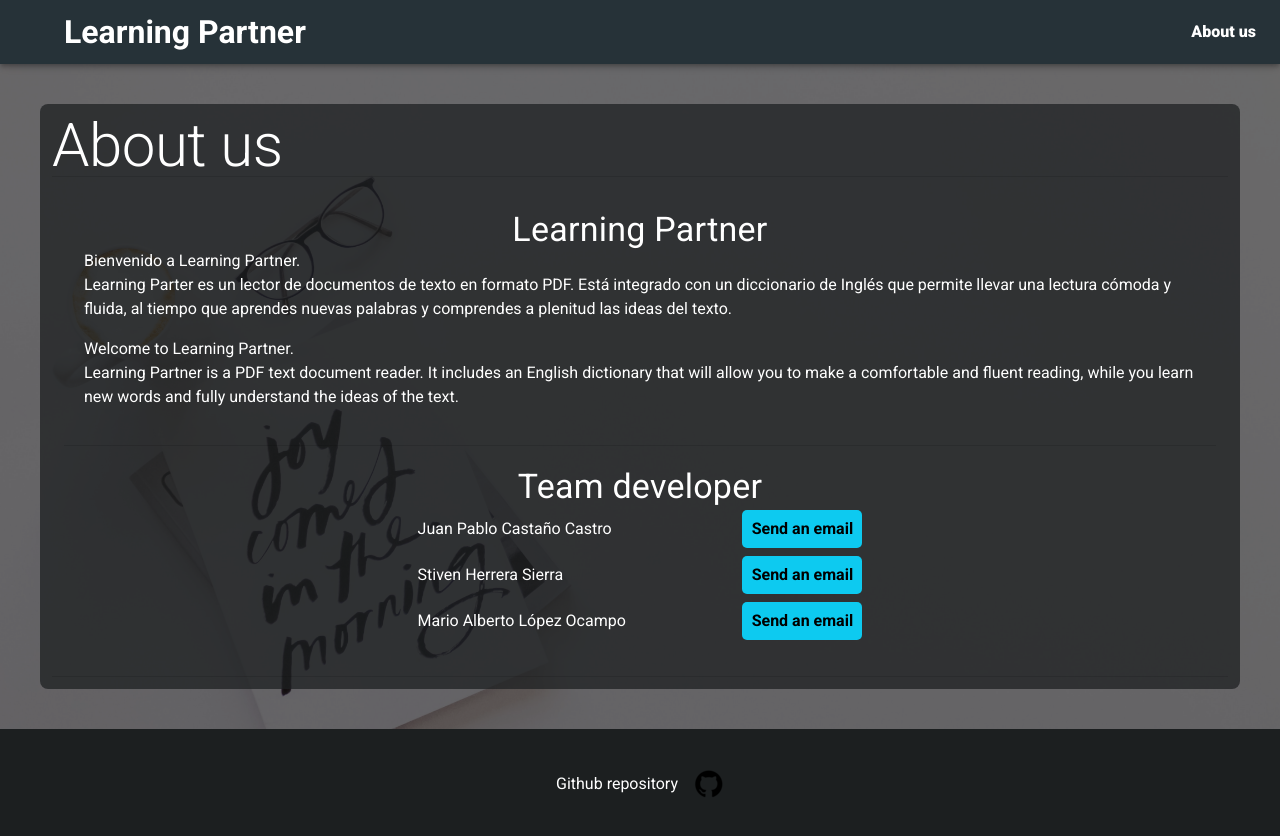
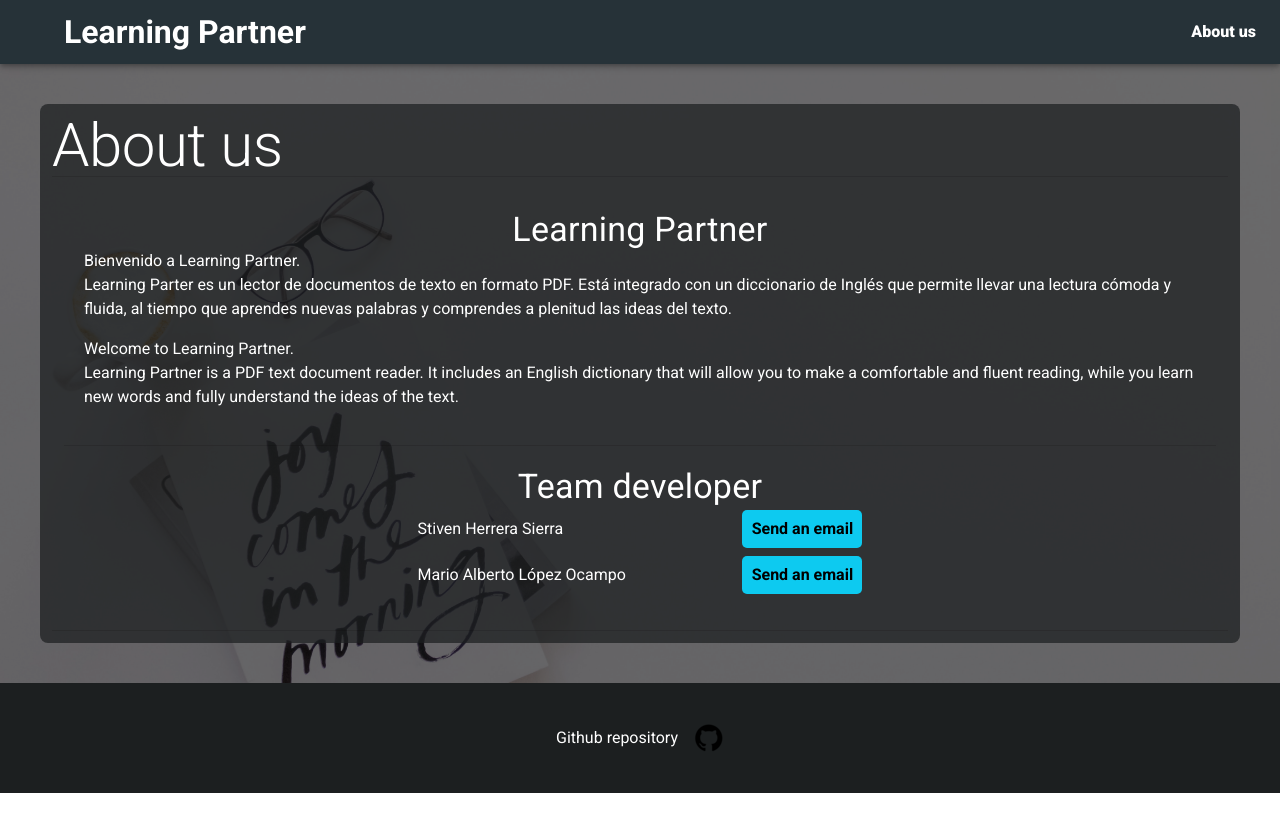
Before and after one commit to StivenHerreraSierra/grupo-9-48, a Vue app in the folder frontend/: page /about in a window 1280 px wide. Shown: the top 836 px of the page. After the commit the page ends 800 px from the top, so only its background shows below. Built offline with nearby package versions, Linux system fonts and the light colour scheme.

Commit message:
Correción en la conexión entre las vistas

```diff
--- a/frontend/src/components/Card.vue
+++ b/frontend/src/components/Card.vue
@@ -1,6 +1,6 @@
 <template>
 <v-hover v-slot="{ hover }">
-  <v-card class="mx-auto" color="grey lighten-4" max-width="600" height="250px">
+  <v-card class="mx-auto" color="grey lighten-4" max-width="600" height="250px"  link to="/user/reader">
     <v-img :aspect-ratio="16 / 9" src="../assets/image/github.png" height="250px">
       <v-expand-transition>
         <div
--- a/frontend/src/views/AcercaDe.vue
+++ b/frontend/src/views/AcercaDe.vue
@@ -32,18 +32,6 @@
             <h4 class="text-h4">Team developer</h4>
 
             <section class="developers-section">
-              <v-row no-gutters align="center">
-                <v-col>Juan Pablo Castaño Castro</v-col>
-                <v-col class="d-flex justify-end">
-                  <a
-                    class="btn-email"
-                    target="_blank"
-                    href="mailto:herreras.stiven@gmail.com?subject=Learning Partner"
-                    >Send an email</a
-                  >
-                </v-col>
-              </v-row>
-
               <v-row no-gutters align="center">
                 <v-col>Stiven Herrera Sierra</v-col>
                 <v-col class="d-flex justify-end">
--- a/frontend/src/views/AdminPanel.vue
+++ b/frontend/src/views/AdminPanel.vue
@@ -70,11 +70,6 @@
         },
         items: [
           {
-            title: "Uploaded documents",
-            icon: "mdi-file",
-            path: "/user/settings",
-          },
-          {
             title: "Upload document",
             icon: "mdi-upload",
             path: "/documents/upload",
--- a/frontend/src/views/Ajustes.vue
+++ b/frontend/src/views/Ajustes.vue
@@ -41,14 +41,9 @@
         },
         items: [
           {
-            title: "Uploaded documents",
-            icon: "mdi-file",
-            path: "/user/admin",
-          },
-          {
             title: "Upload document",
             icon: "mdi-upload",
-            path: "/user/admin",
+            path: "/documents/upload",
           },
           {
             title: "Admin panel",
--- a/frontend/src/views/CargaArchivo.vue
+++ b/frontend/src/views/CargaArchivo.vue
@@ -30,7 +30,7 @@
           {
             title: "Uploaded documents",
             icon: "mdi-file",
-            path: "/user/settings",
+            path: "/user/admin",
           },
           {
             title: "Settings",
--- a/frontend/src/views/Lector.vue
+++ b/frontend/src/views/Lector.vue
@@ -76,14 +76,9 @@
         },
         items: [
           {
-            title: "Uploaded documents",
-            icon: "mdi-file",
-            path: "/user/admin",
-          },
-          {
             title: "Upload document",
             icon: "mdi-upload",
-            path: "/user/admin",
+            path: "/documents/upload",
           },
           {
             title: "Admin panel",
```
